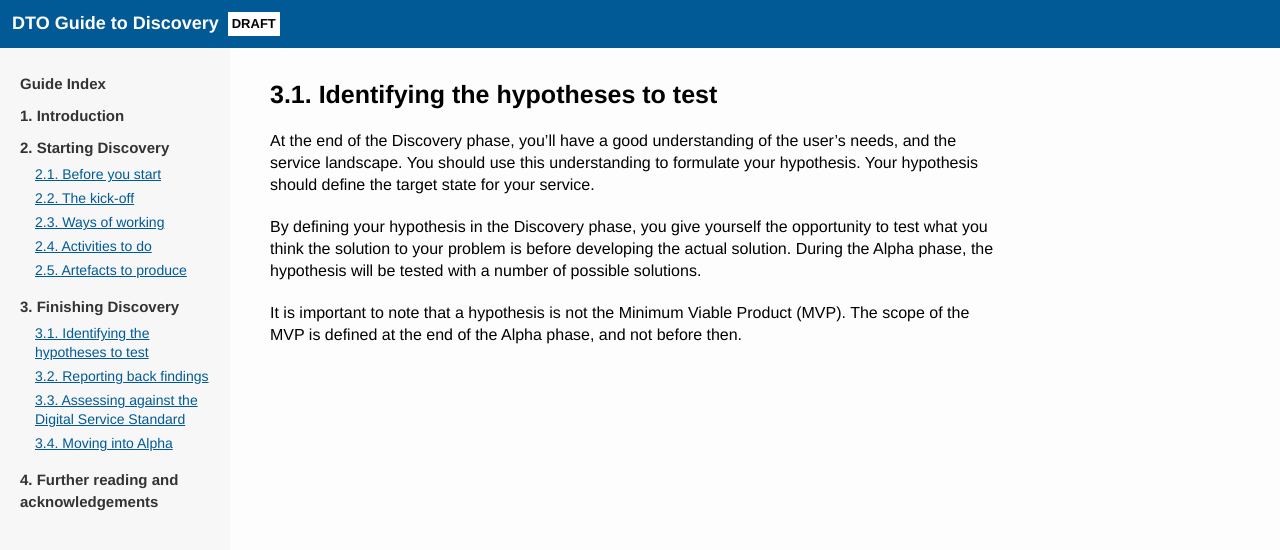
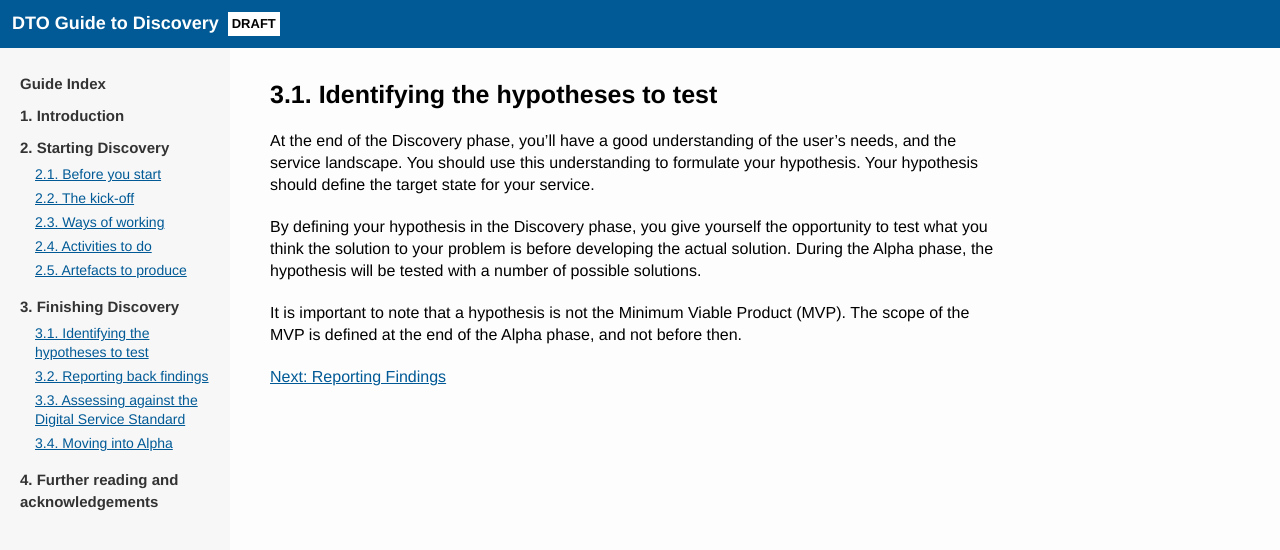
Before and after one commit to AusDTO/discovery-guide, a Jekyll site: the page built from 3-finishing-discovery/3-1-identifying-hypotheses.md, in a window 1280 px wide. Shown: the top 550 px of the page. Built offline with Jekyll 4.4.1, drawn with Linux system fonts in a browser that asks for light colours.

Commit message:
Update 3-1-identifying-hypotheses.md

```diff
--- a/3-finishing-discovery/3-1-identifying-hypotheses.md
+++ b/3-finishing-discovery/3-1-identifying-hypotheses.md
@@ -8,3 +8,5 @@ At the end of the Discovery phase, you'll have a good understanding of the user
 By defining your hypothesis in the Discovery phase, you give yourself the opportunity to test what you think the solution to your problem is before developing the actual solution. During the Alpha phase, the hypothesis will be tested with a number of possible solutions.
 
 It is important to note that a hypothesis is not the Minimum Viable Product (MVP).  The scope of the MVP is defined at the end of the Alpha phase, and not before then.
+
+[Next: Reporting Findings](3-2-reporting-findings.md)
```
